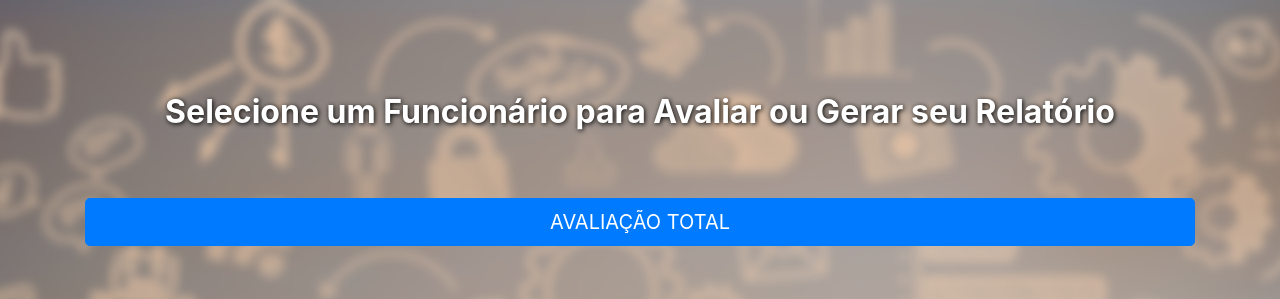
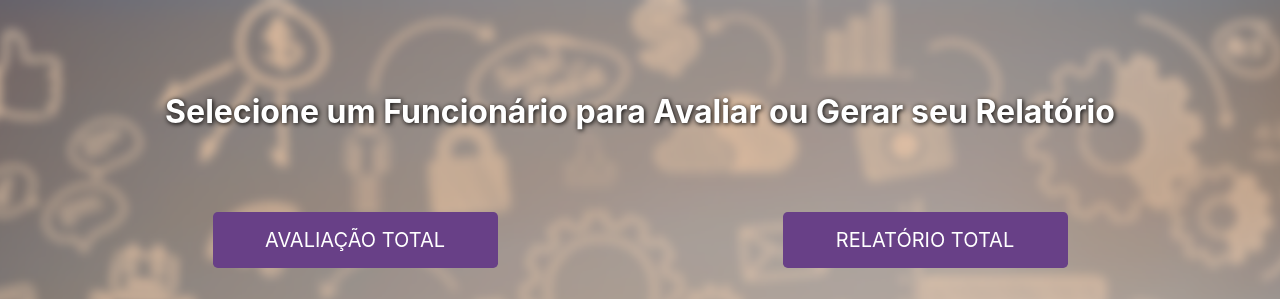
Before and after one commit to Luis-Melo/Avaliacao-de-funcionarios, a plain HTML site: page visaoGeral.html in a window 1280 px wide. Shown: the top 299 px of the page. Drawn offline with nearby package versions, Linux system fonts and the light colour scheme.

Commit message:
Update visaoGeral.html

```diff
--- a/visaoGeral.html
+++ b/visaoGeral.html
@@ -14,9 +14,13 @@
         <div class="page-header">
             <h2>Selecione um Funcionário para Avaliar ou Gerar seu Relatório</h2>
         </div>
-        <div class="func-all-btn">
-            <a href="avaliacaoTotal.html" class="btn btn-lg btn-primary col-lg-12 col-sm-12" role="button">AVALIAÇÃO TOTAL</a>
-            <a href="#" class="btn btn-lg btn-primary col-lg-12 col-sm-12" role="button">RELATÓRIO TOTAL</a>
+        <div class="func-all-btn row">
+            <div class="col-lg-3 col-md-5 col-sm-12 fa-btn">
+                <a href="avaliacaoTotal.html" class="btn btn-lg btn-primary" role="button">AVALIAÇÃO TOTAL</a>
+            </div>
+            <div class="col-lg-3 col-md-5 col-sm-12 fa-btn">
+                <a href="#" class="btn btn-lg btn-primary" role="button">RELATÓRIO TOTAL</a>
+            </div>
         </div>
 
         <div class="linha-func row">
```
